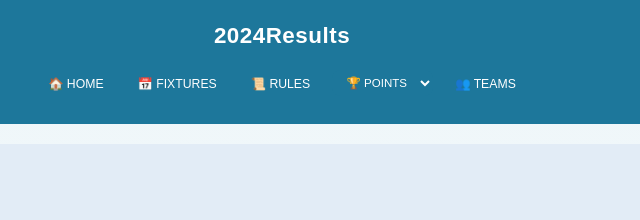
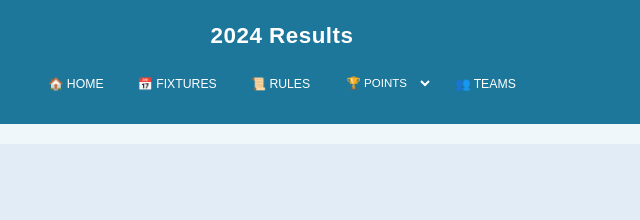
Before and after one commit to respectsl/rsl, a plain HTML site: page archive/2024_league_points.html in a window 1280 px wide. Shown: the top 220 px of the page, 358-998 px from the left. Drawn offline with Linux system fonts and the light colour scheme.

Commit message:
Fix space

```diff
--- a/archive/2024_league_points.html
+++ b/archive/2024_league_points.html
@@ -20,7 +20,7 @@
 <script src="../nav.js"></script>
 <body>
     <header>
-        <h1>2024Results</h1>
+        <h1>2024 Results</h1>
         <button class="menu-toggle" id="menuToggle">
             ☰ <span>Menu</span> ⚽
         </button>
```
